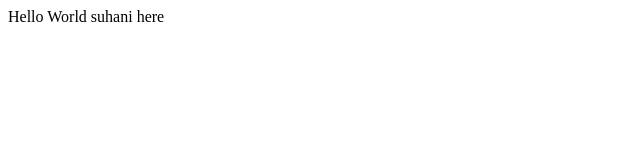
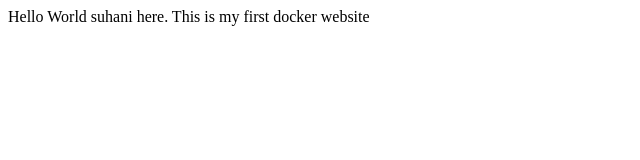
Before and after one commit to jastina10/internet-history, a plain HTML site: page public_html/index.html in a window 1280 px wide. Shown: the whole page, without its empty margins (0-640 px from the left). Drawn offline with Linux system fonts and the light colour scheme.

Commit message:
setup docker and azure

```diff
--- a/public_html/index.html
+++ b/public_html/index.html
@@ -5,6 +5,6 @@
     <title>Hello</title>
 </head>
 <body>
-Hello World suhani here
+Hello World suhani here. This is my first docker website
 </body>
 </html>
```
Also changed, not shown: 3 other files.
